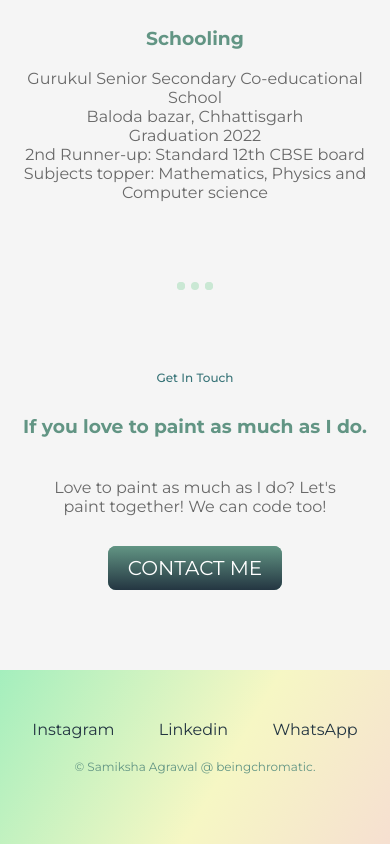
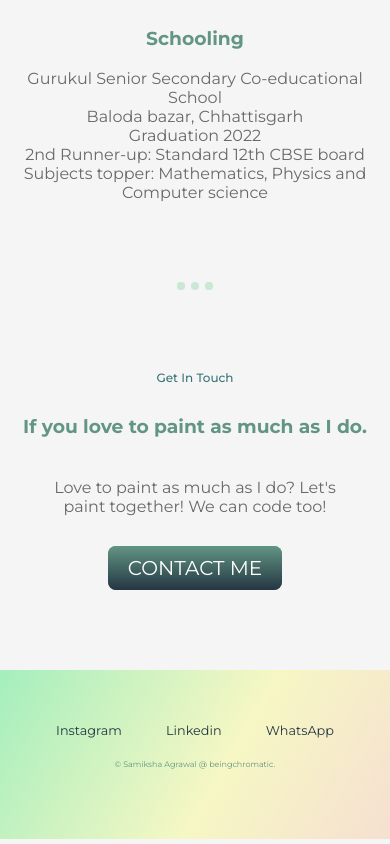
Before and after one commit to samiksha2801/personal-website, a plain HTML site: page index.html in a window 390 px wide. Shown: the part 1545-2389 px from the top of the page. Drawn offline with Linux system fonts and the light colour scheme.

Commit message:
smaller footer

```diff
--- a/style.css
+++ b/style.css
@@ -234,4 +234,10 @@ h3{
     h2{
         font-size: 0.75rem;
     }
+    .footer-link{
+        font-size: 80%;
+    }
+    .copyright{
+        font-size: 0.5rem;
+    }
 }
```
